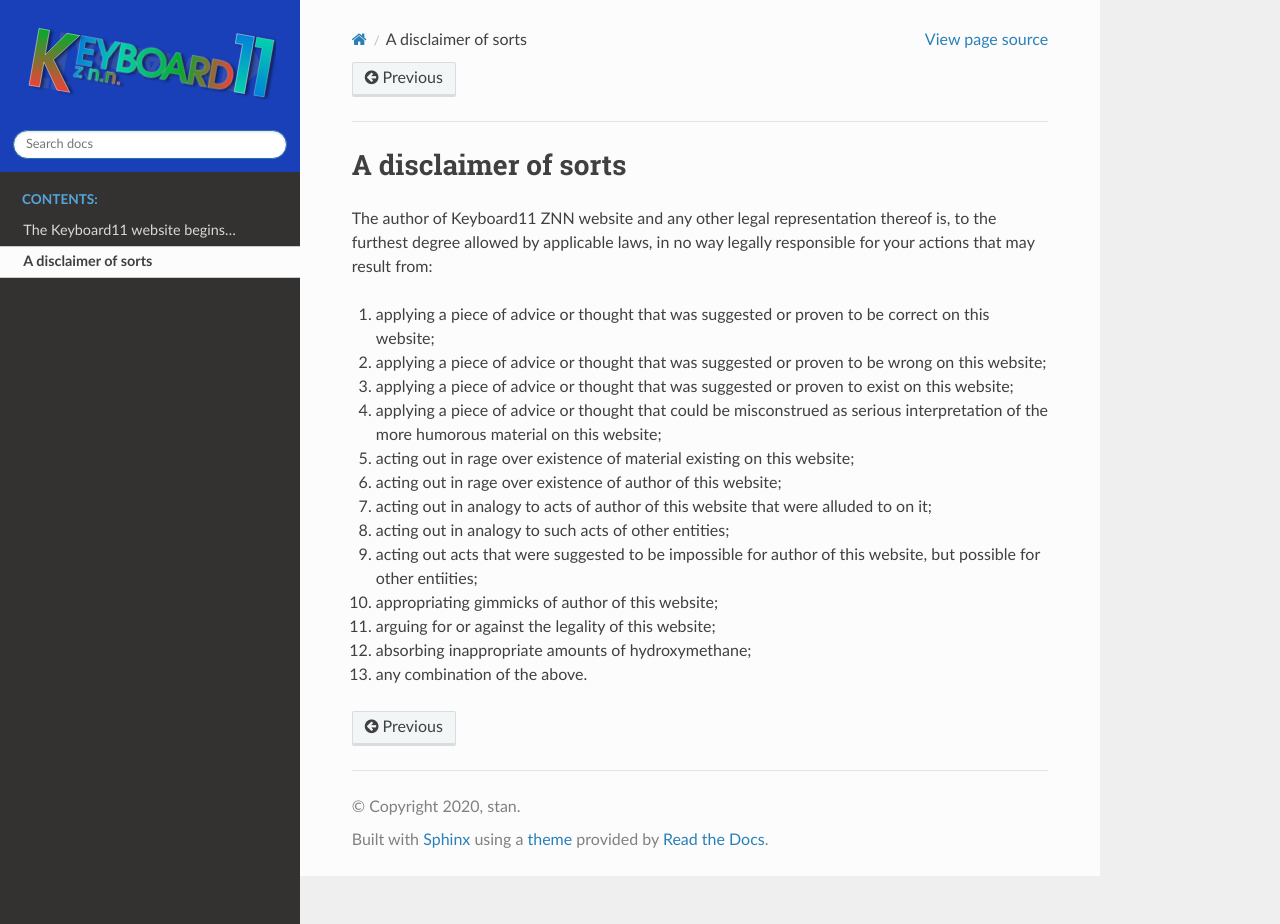
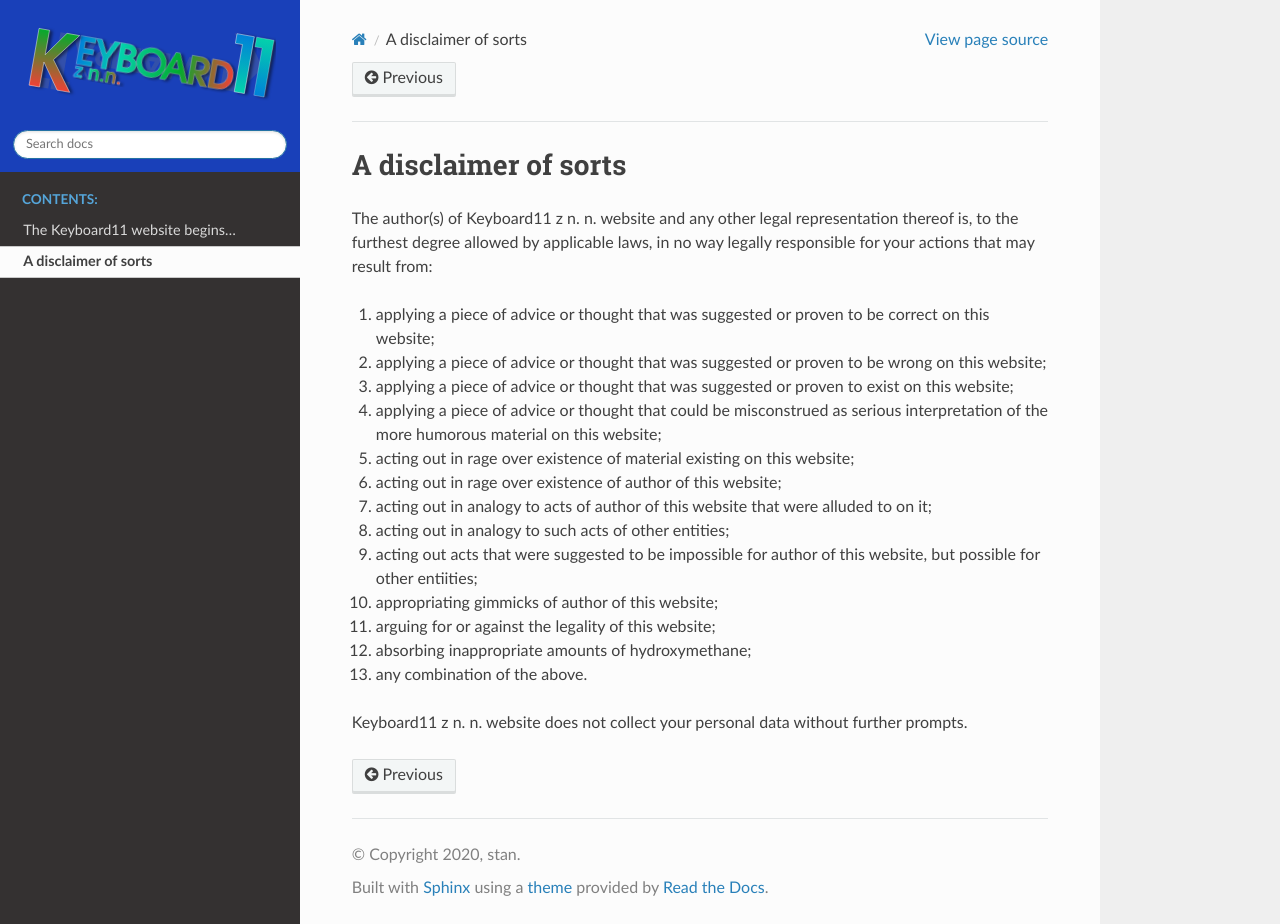
Before and after one commit to Keyboard11ZNN/keyboard11znn.github.io, a Sphinx documentation site: the page built from source/disclaimer.rst, in a window 1280 px wide and 924 px high. Built offline with Sphinx 7.4.7 and the Read the Docs theme 2.0.0, drawn with Linux system fonts in a browser that asks for light colours.

Commit message:
fixed two capital ZNNs, added a personal data information note

```diff
--- a/source/disclaimer.rst
+++ b/source/disclaimer.rst
@@ -2,8 +2,8 @@
 A disclaimer of sorts
 =====================
 
-The author of Keyboard11 ZNN website and any other legal representation thereof is,
-to the furthest degree allowed by applicable laws,
+The author(s) of Keyboard11 z n. n. website and any other legal representation
+thereof is, to the furthest degree allowed by applicable laws,
 in no way legally responsible for your actions that may result from:
 
 #. applying a piece of advice or thought that was suggested or proven to be correct on this website;
@@ -19,3 +19,6 @@ in no way legally responsible for your actions that may result from:
 #. arguing for or against the legality of this website;
 #. absorbing inappropriate amounts of hydroxymethane;
 #. any combination of the above.
+
+Keyboard11 z n. n. website does not collect your personal data without further
+prompts.
```
Also changed, not shown: source/index.rst (+5 -2 lines).
